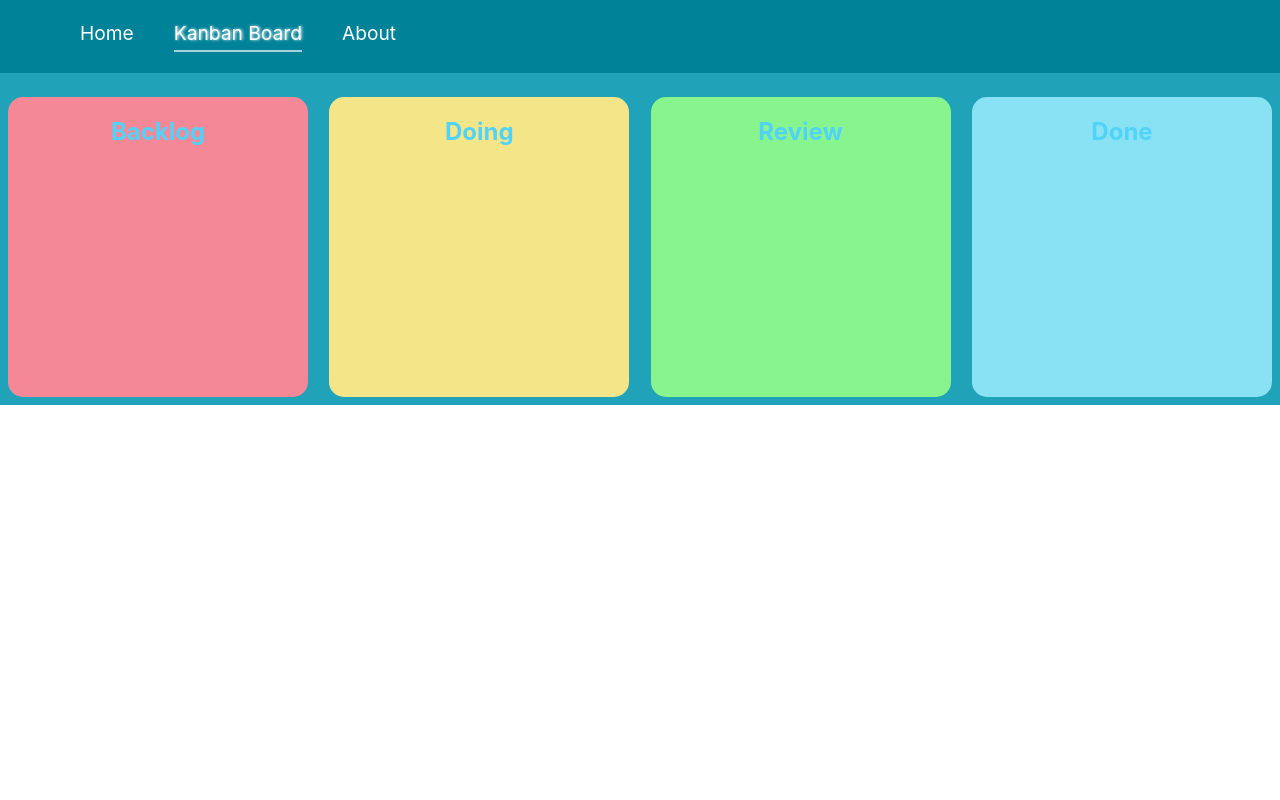
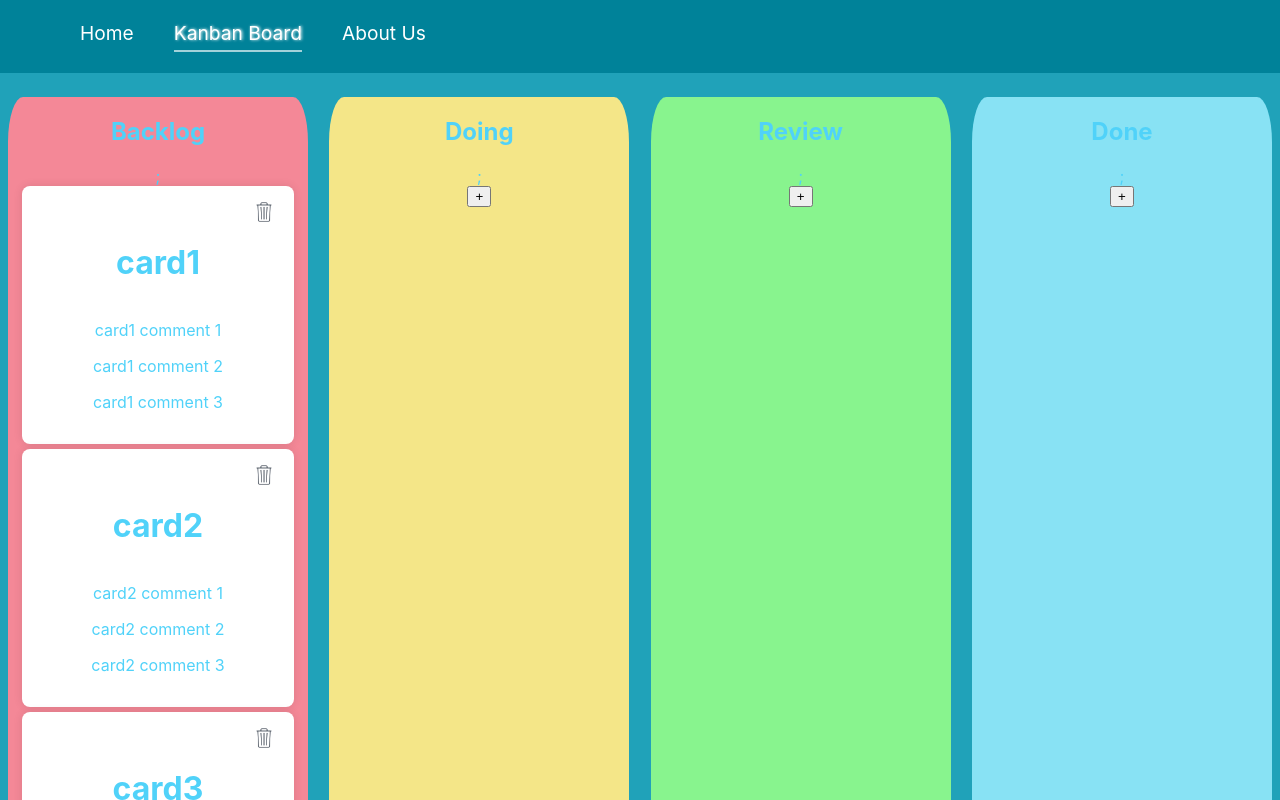
Before and after one commit to roblebob/lab-project-react-app, a React (Vite) app: page /board in a window 1280 px wide. Shown: the top 800 px of the page. Built offline with nearby package versions, Linux system fonts and the light colour scheme.

Commit message:
some progress

```diff
--- a/src/App.css
+++ b/src/App.css
@@ -1,3 +1,10 @@
+.App {
+  max-height: 100%;
+}
+
+
+
+
 /* #root {
   max-width: 1280px;
   margin: 0 auto;
--- a/src/comonents/Column.css
+++ b/src/comonents/Column.css
@@ -2,9 +2,10 @@
     display: flex;
     flex-direction: column;
     justify-content: top;
+    align-items: center;
     min-width: 240px;
     width: calc(100vw / 4 - 20px);
-    min-height: 300px;
+    min-height: 100px;
     height: auto;
     border-radius: 5%;
 }
--- a/src/comonents/Column.jsx
+++ b/src/comonents/Column.jsx
@@ -1,17 +1,29 @@
 import "./Column.css";
 import ItemCard from "./ItemCard";
 
-const Column = ({ data, name, color }) => {
+const Column = ({ data, name, color, submitCard, deleteCard }) => {
+  const addCard = () => {
+    submitCard({
+      _id: Math.ceil(Math.random() * 1000),
+      title: "New Card",
+      status: name,
+      comment: [],
+    });
+  };
+
   console.log("data", data);
   return (
-    <div
-      className="Column"
-      style={{ backgroundColor: color }}
-    >
-      <h2>{name}</h2>
-      {data.map((item) => (
-        <ItemCard item={item}/>
-      ))}
+    <div className="Column" style={{ backgroundColor: color }}>
+      <h2>{name}</h2>;
+      {data.length !== 0 &&
+        data.map((item) => {
+          return (
+            <ItemCard key={item._id} item={item} deleteCard={deleteCard} />
+          );
+        })}
+      <button className="AddCard" onClick={addCard}>
+        +
+      </button>
     </div>
   );
 };
--- /dev/null
+++ b/src/comonents/ItemCard.css
@@ -0,0 +1,14 @@
+.ItemCard {
+
+  display: flex;
+  flex-direction: column;
+  justify-content: space-between;
+
+  width: 80%;
+  height: auto;
+  padding: 1rem;
+  border-radius: 0.5rem;
+  background-color: #fff;
+  box-shadow: 0 0 10px rgba(0, 0, 0, 0.1);
+  margin-bottom: 5px;
+}
--- a/src/comonents/ItemCard.jsx
+++ b/src/comonents/ItemCard.jsx
@@ -1,9 +1,30 @@
-const ItemCard = ({ item }) => {
-  console.log("item", item);
+import "./ItemCard.css";
+
+const ItemCard = ({ item, deleteCard }) => {
   return (
-    <div>
-      <h1>{item.name}</h1>
-      <p>{item.description}</p>
+    <div className="ItemCard">
+      <img
+        className="DeleteBtn"
+        src="src/assets/garbage.png"
+        alt="delete"
+        style={{ width: "20px", position: "relative", left: "90%" }}
+        onClick={() => {
+          console.log("delete", item._id);
+          deleteCard(item._id);
+        }}
+      />
+
+      <h1>{item.title}</h1>
+      <div className="ItemCardCommentsContainer">
+        {(item.comments.length !== 0) &&
+          item.comments.map((comment, index) => {
+            return (
+              <div key={comment + index}>
+                <p>{comment}</p>
+              </div>
+            );
+          })}
+      </div>
     </div>
   );
 };
--- a/src/comonents/Navbar.jsx
+++ b/src/comonents/Navbar.jsx
@@ -22,7 +22,7 @@ function Navbar() {
           to="/about"
           className={({ isActive }) => (isActive ? "selected" : "")}
         >
-          About
+          About Us
         </NavLink>
       </ul>
     </nav>
--- a/src/index.css
+++ b/src/index.css
@@ -1,11 +1,17 @@
 body {
   margin: 0;
+  padding: 0;
+  max-height: 100vh;
   font-family: -apple-system, BlinkMacSystemFont, "Segoe UI", "Roboto", "Oxygen",
     "Ubuntu", "Cantarell", "Fira Sans", "Droid Sans", "Helvetica Neue",
     sans-serif;
   -webkit-font-smoothing: antialiased;
   -moz-osx-font-smoothing: grayscale;
+
+
 }
+
+
 
 code {
   font-family: source-code-pro, Menlo, Monaco, Consolas, "Courier New",
--- a/src/pages/AboutPage.jsx
+++ b/src/pages/AboutPage.jsx
@@ -1,7 +1,15 @@
 const AboutPage = () => {
   return (
     <div>
-      <h1>About Page</h1>
+      <h1>About Us - Team Corporation</h1>
+      <p>
+        At Team Corporation, we are a group of aspiring web developers dedicated
+        to mastering our craft and delivering exceptional digital solutions to
+        the market. With a passion for innovation and a commitment to continuous
+        learning, we strive to create impactful web experiences that exceed
+        expectations. Join us on our journey as we evolve and grow in the
+        dynamic world of web development.
+      </p>
     </div>
   );
 };
--- a/src/pages/BoardPage.css
+++ b/src/pages/BoardPage.css
@@ -3,4 +3,6 @@
     padding: 0.5rem;
     color: #50D2F9;
     padding-top: 1.5rem;
+
+
 }
--- a/src/pages/BoardPage.jsx
+++ b/src/pages/BoardPage.jsx
@@ -1,10 +1,25 @@
 import "./BoardPage.css";
 import Column from "../comonents/Column";
 import colorTheme from "../colorTheme.jsx";
-import data from "../assets/data.json";
+import dataDefault from "../assets/defaultData.json";
+import { useState } from "react";
 
 const BoardPage = () => {
-  console.log("data", data);
+  const [data, setData] = useState(dataDefault);
+
+  const submitCard = (item) => {
+    console.log("submitCard", item);
+    if (data.length === 0) {
+      setData([item]);
+      return;
+    }
+    setData([...data, item]);
+  };
+
+  const deleteCard = (id) => {
+    setData(data.filter((item) => item._id !== id));
+  };
+
   return (
     <div className="Board">
       <div
@@ -14,22 +29,27 @@ const BoardPage = () => {
         <Column
           name="Backlog"
           color={colorTheme.backlog}
-          data={data.filter((item) => item.status === "Blacklog")}
+          data={data.filter((item) => item.status === "Backlog")}
+          submitCard={submitCard}
+          deleteCard={deleteCard}
         />
         <Column
           name="Doing"
           color={colorTheme.doing}
           data={data.filter((item) => item.status === "Doing")}
+          submitCard={submitCard}
         />
         <Column
           name="Review"
           color={colorTheme.review}
           data={data.filter((item) => item.status === "Review")}
+          submitCard={submitCard}
         />
         <Column
           name="Done"
           color={colorTheme.done}
           data={data.filter((item) => item.status === "Done")}
+          submitCard={submitCard}
         />
       </div>
     </div>
--- a/src/pages/HomePage.jsx
+++ b/src/pages/HomePage.jsx
@@ -2,6 +2,12 @@ const HomePage = () => {
   return (
     <div>
       <h1>Welcome to the HomePage</h1>
+      <p>
+        Welcome to our Kanban tool for web development projects! Streamline your
+        workflow, track tasks, and collaborate seamlessly with our intuitive
+        interface. Boost productivity and stay organized as you bring your
+        projects to life. Let's build together!
+      </p>
     </div>
   );
 };
```
Also changed, not shown: src/assets/defaultData.json (line endings or trailing spaces), src/assets/garbage.png (added).
